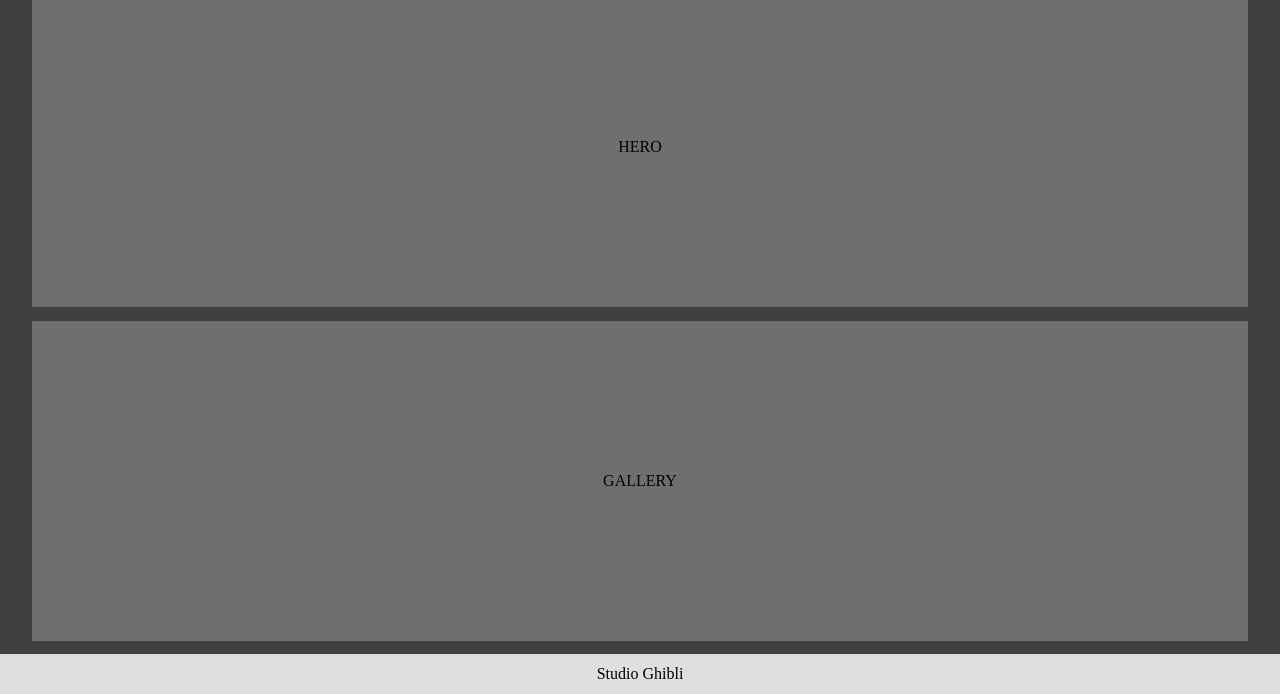
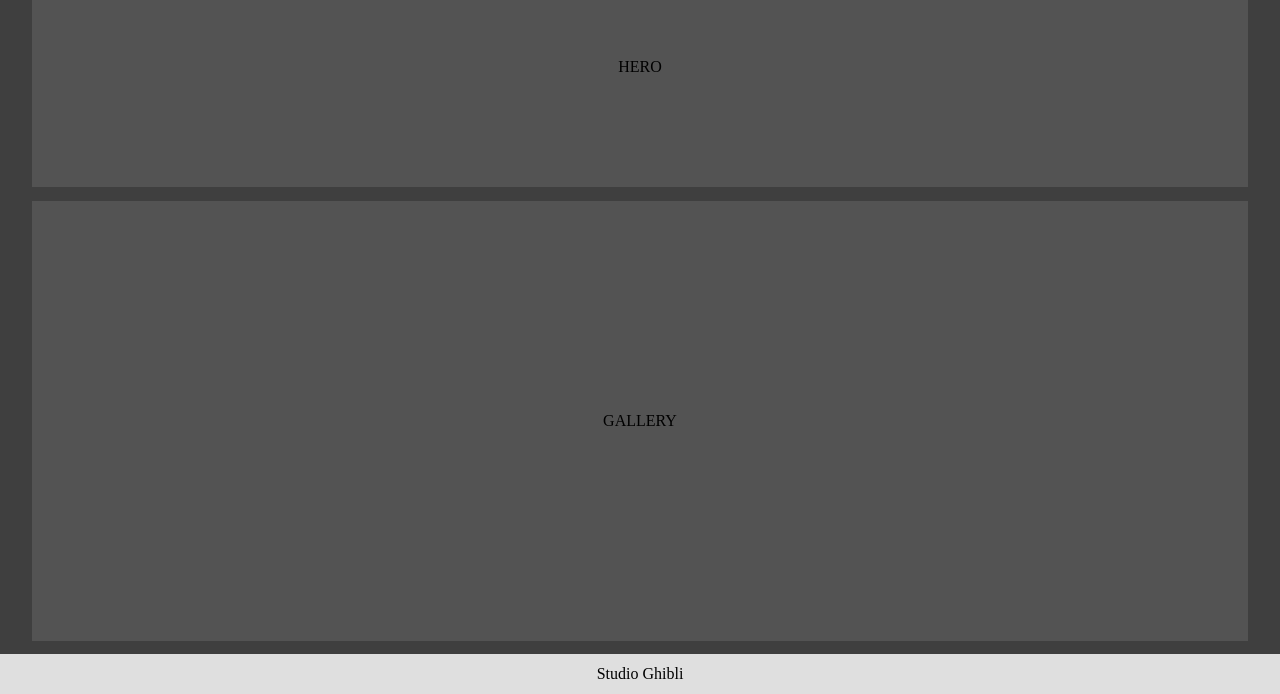
Before and after one commit to Ruben-Alvarez-Dev/project_Studio_Ghibli, a website built with Vite: page index.html in a window 1280 px wide. Shown: the part 106-800 px from the top of the page. Built offline with nearby package versions, Linux system fonts and the light colour scheme.

Commit message:
feature: init trigger done

```diff
--- a/components/gallery/gallery.css
+++ b/components/gallery/gallery.css
@@ -1,7 +1,7 @@
 .gallery {
-  background-color: rgba(255, 255, 255, 0.25);
+  background-color: rgba(255, 255, 255, 0.1);
   width: 95vw;
-  height: 40vh;
+  height: 55vh;
   display: flex;
   flex-flow: row nowrap;
   justify-content: space-around;
--- a/components/hero/hero.css
+++ b/components/hero/hero.css
@@ -1,7 +1,7 @@
 .hero {
-  background-color: rgba(255, 255, 255, 0.25);
+  background-color: rgba(255, 255, 255, 0.1);
   width: 95vw;
-  height: 40vh;
+  height: 30vh;
   display: flex;
   flex-flow: row nowrap;
   justify-content: space-around;
--- a/index.html
+++ b/index.html
@@ -6,14 +6,7 @@
     <title>Studio Ghibli</title>
   </head>
   <body>
-    <div id="app">
-      <header id="header" class="header"></header>
-      <main id="main" class="main">
-        <div id="hero" class="hero"></div>
-        <div id="gallery" class="gallery"></div>
-      </main>
-      <footer id="footer" class="footer"></footer>
-    </div>
+    <div id="app"></div>
     <script type="module" src="/main.js" defer></script>
   </body>
 </html>
--- a/main.js
+++ b/main.js
@@ -1,11 +1,5 @@
 import "./style.css";
+import * as init from "./services/init.js";
 
-import { setupNavbar } from "./components/header/header.js";
-import { setupFooter } from "./components/footer/footer.js";
-import { setupHero } from "./components/hero/hero.js";
-import { setupGallery } from "./components/gallery/gallery.js";
-
-setupNavbar(document.querySelector("#header"));
-setupFooter(document.querySelector("#footer"));
-setupHero(document.querySelector("#hero"));
-setupGallery(document.querySelector("#gallery"));
+init.structure(document.querySelector("#app"));
+init.components();
--- /dev/null
+++ b/services/init.js
@@ -0,0 +1,21 @@
+import { setupNavbar } from "../components/header/header.js";
+import { setupFooter } from "../components/footer/footer.js";
+import { setupHero } from "../components/hero/hero.js";
+import { setupGallery } from "../components/gallery/gallery.js";
+
+export const structure = (target) => {
+  target.innerHTML = `
+        <header id="header" class="header"></header>
+        <main id="main" class="main">
+            <div id="hero" class="hero"></div>
+            <div id="gallery" class="gallery"></div>
+        </main>
+        <footer id="footer" class="footer"></footer>
+      `;
+};
+export function components() {
+  setupNavbar(document.querySelector("#header"));
+  setupFooter(document.querySelector("#footer"));
+  setupHero(document.querySelector("#hero"));
+  setupGallery(document.querySelector("#gallery"));
+}
--- a/style.css
+++ b/style.css
@@ -9,12 +9,12 @@ body {
 
 header {
   background-color: rgba(0, 187, 255, 0.75);
-  height: 10vh;
+  height: 5vh;
 }
 
 main {
   background-color: rgb(63, 63, 63);
-  height: 85vh;
+  height: 90vh;
   display: flex;
   flex-flow: column nowrap;
   justify-content: space-evenly;
```
